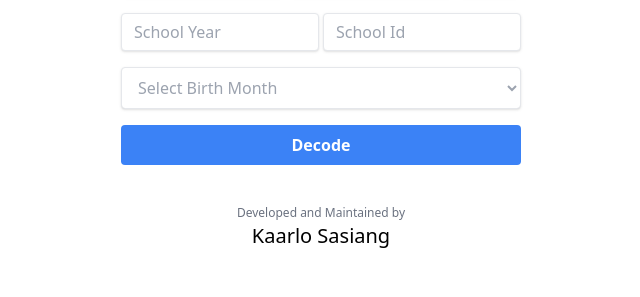
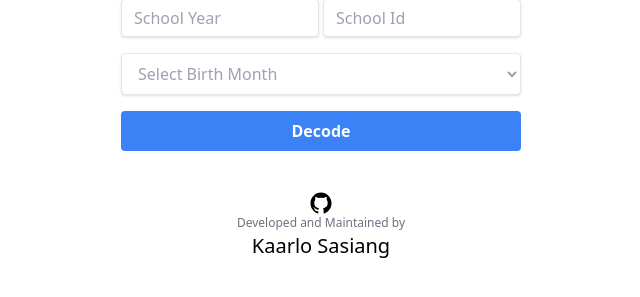
Before and after one commit to kaarlosasiang/dorsu-account-decoder, a website: page index.html in a window 1280 px wide. Shown: the part 347-644 px from the top of the page, without its empty margins (319-959 px from the left). Drawn offline with Linux system fonts and the light colour scheme; some packages are replaced by stand-ins of ours; a script that the page names is missing.

Commit message:
Added github link

```diff
--- a/index.html
+++ b/index.html
@@ -6,11 +6,17 @@
     <meta name="viewport" content="width=device-width, initial-scale=1.0" />
     <title>DORSU Account Decoder</title>
     <link rel="stylesheet" href="assets/css/style.css" />
-    <link rel="shortcut icon" href="assets/img/dorsu-logo.ico" type="image/x-icon">
+    <link
+      rel="shortcut icon"
+      href="assets/img/dorsu-logo.ico"
+      type="image/x-icon"
+    />
     <script src="//cdn.jsdelivr.net/npm/sweetalert2@11"></script>
   </head>
   <body>
-    <div class="container h-[100vh] flex flex-col items-center justify-center overflow-scroll">
+    <div
+      class="container h-[100vh] flex flex-col items-center justify-center overflow-scroll"
+    >
       <img
         src="assets/img/dorsu-logo.ico"
         alt="Davao Oriental State University Logo"
@@ -34,7 +40,9 @@
                     type="text"
                     placeholder="First Name"
                   />
-                  <span class="firstname-error-message text-red-500 text-[10px]"></span>
+                  <span
+                    class="firstname-error-message text-red-500 text-[10px]"
+                  ></span>
                 </div>
                 <div class="col-span-12 sm:col-span-5">
                   <input
@@ -43,7 +51,9 @@
                     type="text"
                     placeholder="Last Name"
                   />
-                  <span class="lastname-error-message text-red-500 text-[10px]"></span>
+                  <span
+                    class="lastname-error-message text-red-500 text-[10px]"
+                  ></span>
                 </div>
                 <div class="col-span-12 sm:col-span-2">
                   <input
@@ -62,7 +72,9 @@
                     type="text"
                     placeholder="School Year"
                   />
-                  <span class="schoolYear-error-message text-red-500 text-[10px]"></span>
+                  <span
+                    class="schoolYear-error-message text-red-500 text-[10px]"
+                  ></span>
                 </div>
                 <div class="col-span-12 sm:col-span-6">
                   <input
@@ -71,7 +83,9 @@
                     type="text"
                     placeholder="School Id"
                   />
-                  <span class="schoolId-error-message text-red-500 text-[10px]"></span>
+                  <span
+                    class="schoolId-error-message text-red-500 text-[10px]"
+                  ></span>
                 </div>
               </div>
               <div class="mb-4 grid grid-cols-12 gap-1">
@@ -95,7 +109,9 @@
                     <option value="11">November</option>
                     <option value="12">December</option>
                   </select>
-                  <span class="schoolId-error-message text-red-500 text-[10px]"></span>
+                  <span
+                    class="schoolId-error-message text-red-500 text-[10px]"
+                  ></span>
                 </div>
               </div>
 
@@ -103,19 +119,28 @@
                 <button
                   class="bg-blue-500 hover:bg-blue-700 text-white font-bold py-2 px-4 rounded focus:outline-none focus:shadow-outline w-full"
                   id="form-submit"
-                  type="button" disabled
+                  type="button"
+                  disabled
                 >
                   Decode
                 </button>
               </div>
             </form>
-            <div class="mt-10">
+            <div class="mt-10 flex flex-col items-center mb-1">
+              <svg class="w-6 h-6" viewBox="0 0 512 512">
+                <title>github logo</title>
+                <path
+                  d="M256,32C132.3,32,32,134.9,32,261.7c0,101.5,64.2,187.5,153.2,217.9a17.56,17.56,0,0,0,3.8.4c8.3,0,11.5-6.1,11.5-11.4,0-5.5-.2-19.9-.3-39.1a102.4,102.4,0,0,1-22.6,2.7c-43.1,0-52.9-33.5-52.9-33.5-10.2-26.5-24.9-33.6-24.9-33.6-19.5-13.7-.1-14.1,1.4-14.1h.1c22.5,2,34.3,23.8,34.3,23.8,11.2,19.6,26.2,25.1,39.6,25.1a63,63,0,0,0,25.6-6c2-14.8,7.8-24.9,14.2-30.7-49.7-5.8-102-25.5-102-113.5,0-25.1,8.7-45.6,23-61.6-2.3-5.8-10-29.2,2.2-60.8a18.64,18.64,0,0,1,5-.5c8.1,0,26.4,3.1,56.6,24.1a208.21,208.21,0,0,1,112.2,0c30.2-21,48.5-24.1,56.6-24.1a18.64,18.64,0,0,1,5,.5c12.2,31.6,4.5,55,2.2,60.8,14.3,16.1,23,36.6,23,61.6,0,88.2-52.4,107.6-102.3,113.3,8,7.1,15.2,21.1,15.2,42.5,0,30.7-.3,55.5-.3,63,0,5.4,3.1,11.5,11.4,11.5a19.35,19.35,0,0,0,4-.4C415.9,449.2,480,363.1,480,261.7,480,134.9,379.7,32,256,32Z"
+                ></path>
+              </svg>
               <p class="text-center text-gray-500 text-xs">
                 Developed and Maintained by
               </p>
-              <span class="flex justify-center text-[20px] font-medium"
+              <a href="https://github.com/kaarlosasiang" target="_blank">
+                <span class="flex justify-center text-[20px] font-medium hover:text-blue-600"
                 >Kaarlo Sasiang</span
               >
+              </a>
             </div>
           </div>
         </form>
```
Also changed, not shown: assets/css/style.css.
